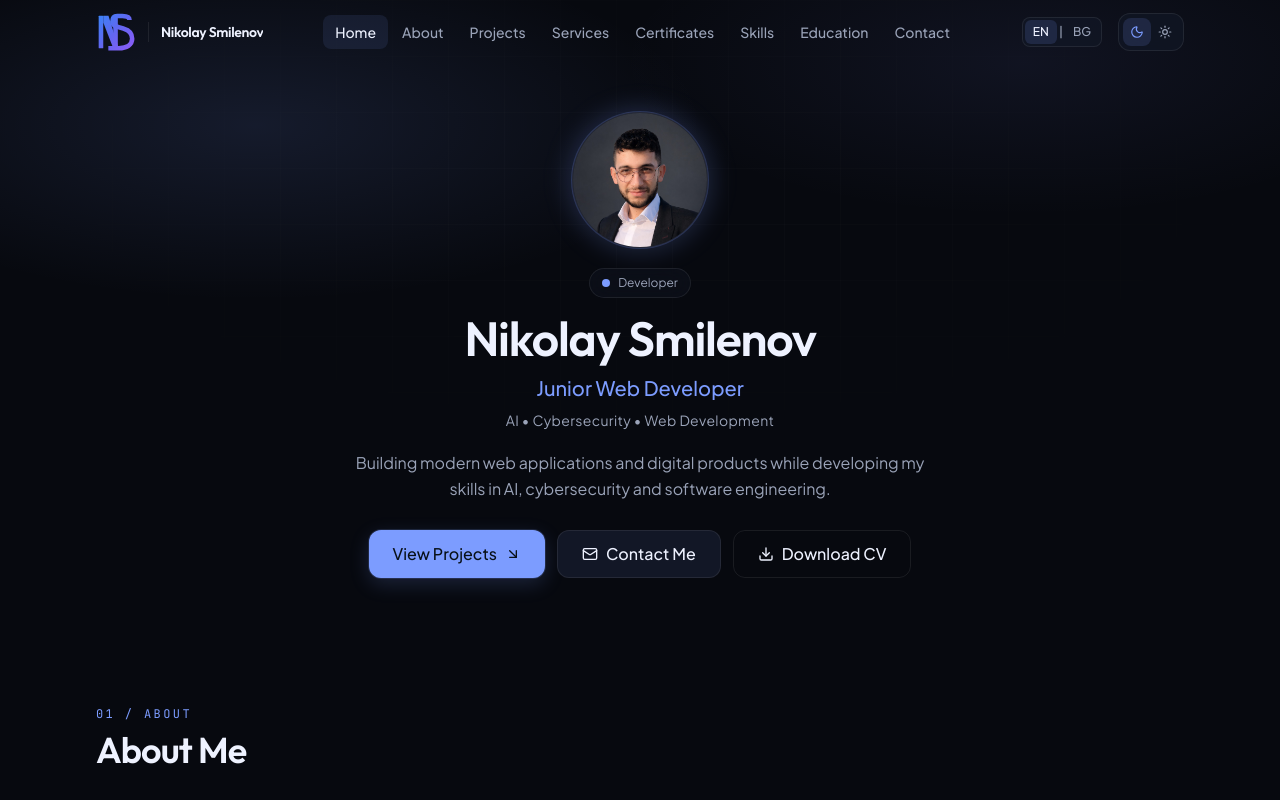
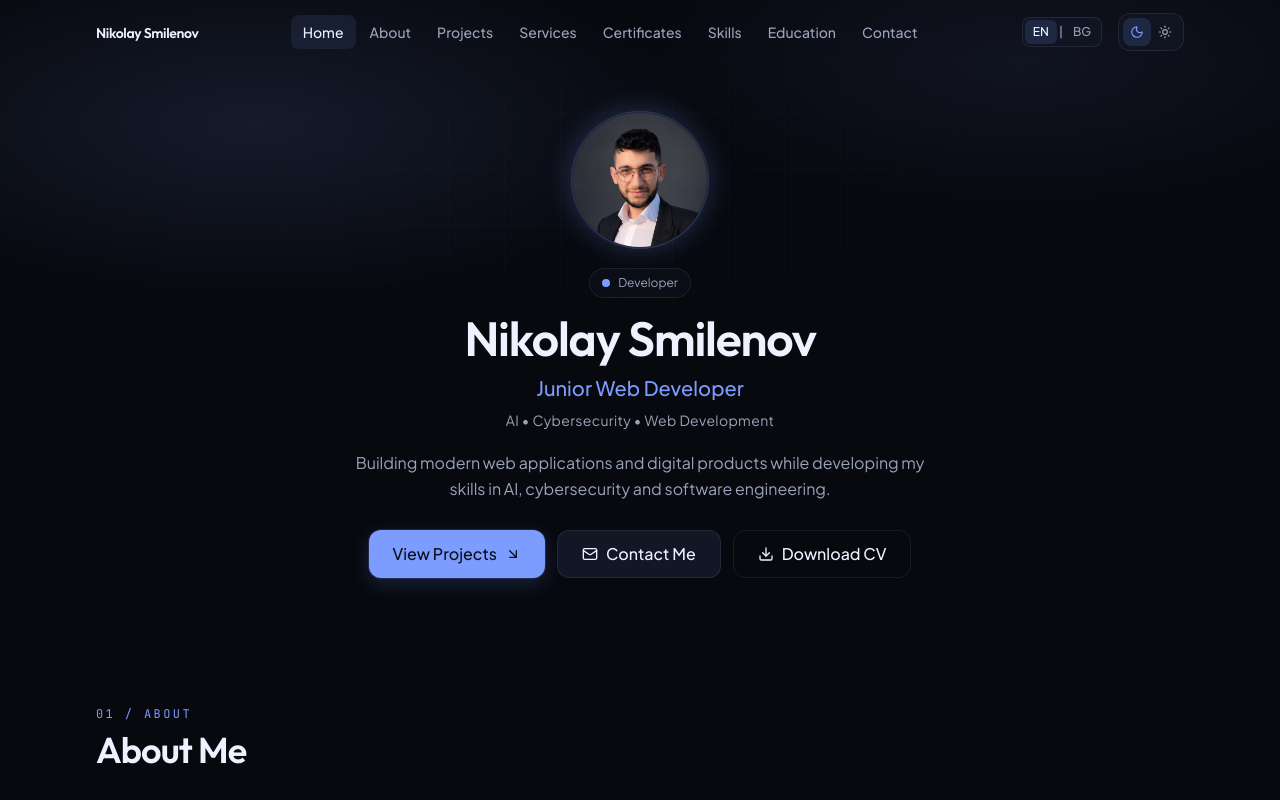
Before and after one commit to nikolaysmilenov/nikolaysmilenov-portfolio, a Next.js app: page / in a window 1280 px wide. Shown: the top 800 px of the page. Built offline with nearby package versions, Linux system fonts and the light colour scheme.

Commit message:
Remove NS monogram from navbar and keep wordmark only.
Co-authored-by: Cursor <cursoragent@cursor.com>

```diff
--- a/src/components/layout/navbar.tsx
+++ b/src/components/layout/navbar.tsx
@@ -9,7 +9,6 @@ import { usePathLocale } from "@/components/i18n/use-path-locale";
 import { navLinks, type NavLinkId } from "@/data/navigation";
 import { siteConfig } from "@/data/site";
 import { social } from "@/data/social";
-import { BrandLogo } from "@/components/ui/brand-logo";
 import { ThemeToggle } from "@/components/ui/theme-toggle";
 import { GitHubIcon, LinkedInIcon } from "@/components/ui/icons";
 import { cn } from "@/lib/utils";
@@ -95,19 +94,11 @@ export function Navbar() {
       >
         <Link
           href="#home"
-          className={cn(
-            "group flex min-w-0 items-center rounded-lg focus-visible:outline-none focus-visible:ring-2 focus-visible:ring-accent",
-            isBg ? "gap-2 lg:max-w-[12.5rem] xl:max-w-none" : "gap-3",
-          )}
+          className="group min-w-0 rounded-lg focus-visible:outline-none focus-visible:ring-2 focus-visible:ring-accent"
           onClick={closeMenu}
           aria-label={siteConfig.name}
         >
-          <BrandLogo title={`${siteConfig.name} logo`} />
-          <span
-            className="hidden h-5 w-px shrink-0 bg-border sm:block"
-            aria-hidden
-          />
-          <span className="hidden truncate font-display text-sm font-semibold tracking-tight text-foreground sm:inline">
+          <span className="truncate font-display text-sm font-semibold tracking-tight text-foreground">
             {siteConfig.name}
           </span>
         </Link>
```
